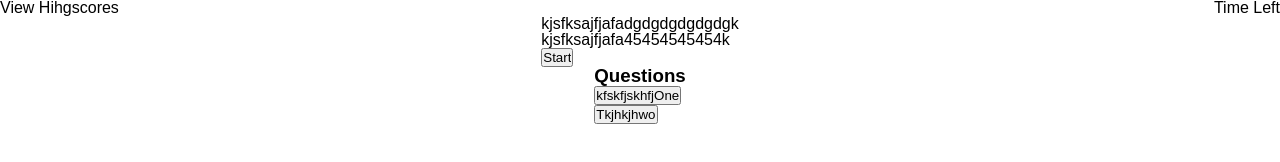
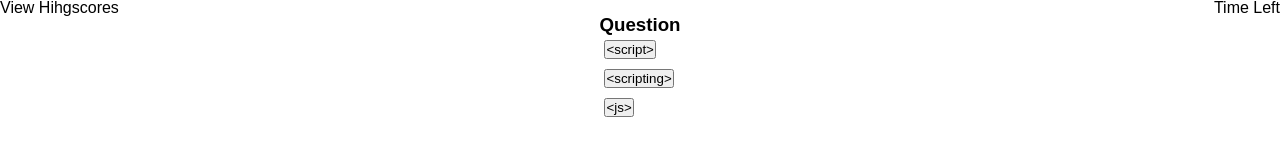
Before and after one commit to jorgeatcabo/code-quiz, a plain HTML site: page index.html in a window 1280 px wide. Both pictures are taken after a click on the button "Start". Drawn offline with Linux system fonts and the light colour scheme.

Commit message:
Arrays objects added to scripts.js file

```diff
--- a/assets/css/styles.css
+++ b/assets/css/styles.css
@@ -41,12 +41,13 @@
     display: flex;
     flex-direction: column;
     justify-content: center;
+    display: none;
   }
 
   .questions-heading{
   }
 
-  .options-section{
+  .answers-section{
       display: flex;
       flex-direction: column;
       /* justify-content: left;   */
--- a/assets/js/scripts.js
+++ b/assets/js/scripts.js
@@ -1,5 +1,77 @@
-var startButton=document.getElementById="start-button";
+const questions = [
+  {
+    id: '1',
+    question: 'Inside which HTML element do we put the JavaScript?',
+  },
+  {
+    id: '2',
+    question: 'Pregunta 2',
+  },
+  {
+    id: '3',
+  question: 'Pregunta 3',
+},
+]
+const possibleAnswers = [
+  {
+    id: '1',
+    answer: '<script>',
+    questionid: '1',
+  },
+  {
+    id: '2',
+    answer: '<scripting>',
+    questionid: '1',
+  },
+  {
+    id: '3',
+    answer: '<js>',
+    questionid: '1',
+},
+]
+
+
 var startSection=document.querySelector(".start-section");
-document.getElementById("start-button").addEventListener("click", function() {
-    startSection.style.visibility = "hidden";
+var quizSection=document.querySelector(".quiz-section");
+document.querySelector("#start-button").addEventListener("click", function() {
+    startSection.style.display = "none";
+    quizSection.style.display = "block";
   });
+
+var answersSection=document.querySelector(".answers-section");
+
+
+
+
+
+function findQuestion(obj){
+  return obj.id === '1';
+}
+
+
+
+  var question = questions.find(findQuestion);
+  console.log(question.question);
+
+
+
+  var filteredAnswers = possibleAnswers.filter(function( obj ) {
+    return obj.questionid === '1';
+}).map(function( obj ) {
+    return obj;
+});
+
+console.log( filteredAnswers ); // a list
+
+
+var length=filteredAnswers.length;
+
+
+ for(i=0;i<length;i++){
+    var answerButton=document.createElement("input");
+    answersSection.appendChild(answerButton);
+    answerButton.setAttribute("data-index", i);
+    answerButton.setAttribute("style","margin: 5px;");
+    answerButton.setAttribute("type","button");
+    answerButton.value=filteredAnswers[i].answer;
+}
--- a/index.html
+++ b/index.html
@@ -35,17 +35,13 @@
 
                 <!-- Questions Heading -->
                 <h1 class="questions-heading">
-                    Questions
+                    Question
                 </h1>
 
             </section>
 
-            <!-- Options Section -->
-            <section class="options-section">
-
-                <input type="button" value="kfskfjskhfjOne">
-                <input type="button" value="Tkjhkjhwo">
-
+            <!-- Answers Section -->
+            <section class="answers-section">
             </section>
 
         </section>
```
